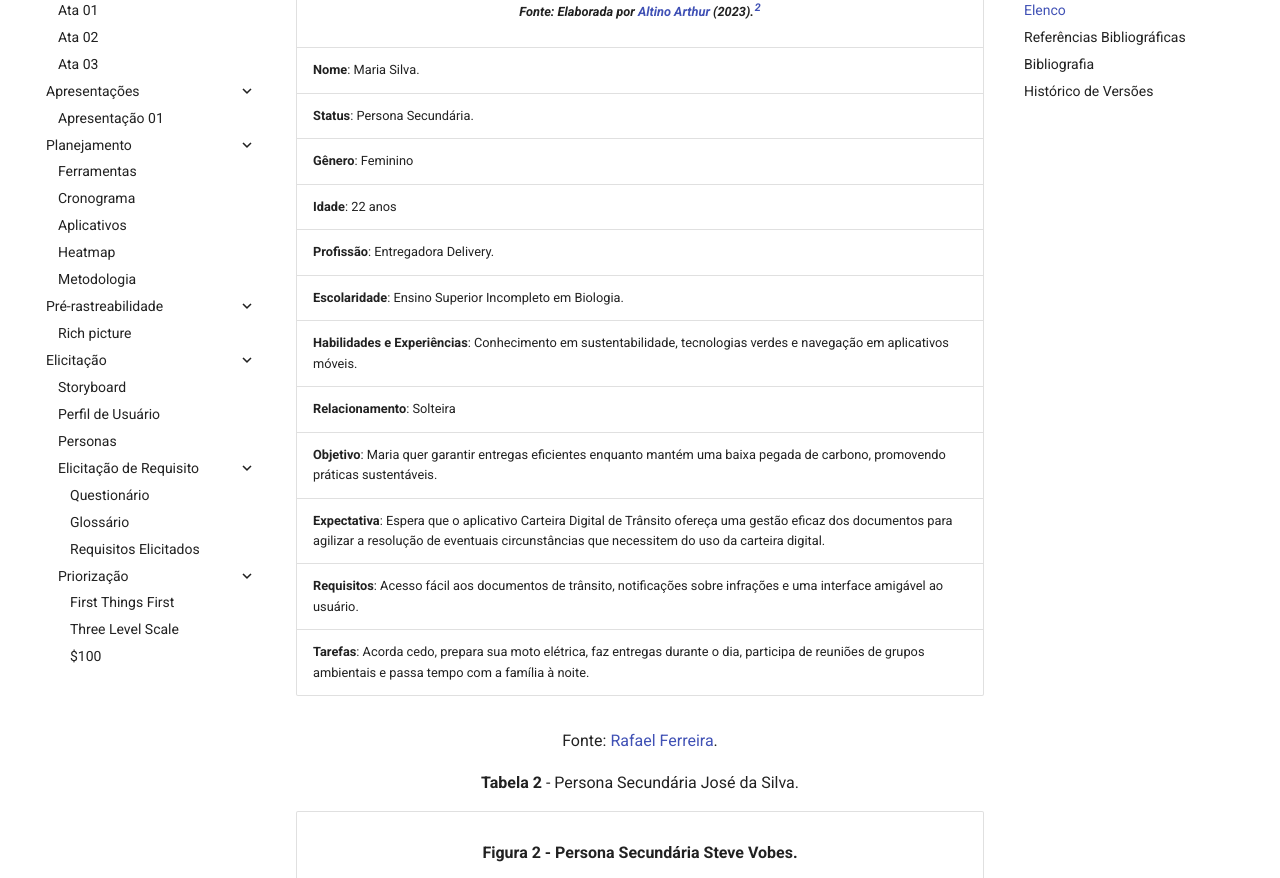
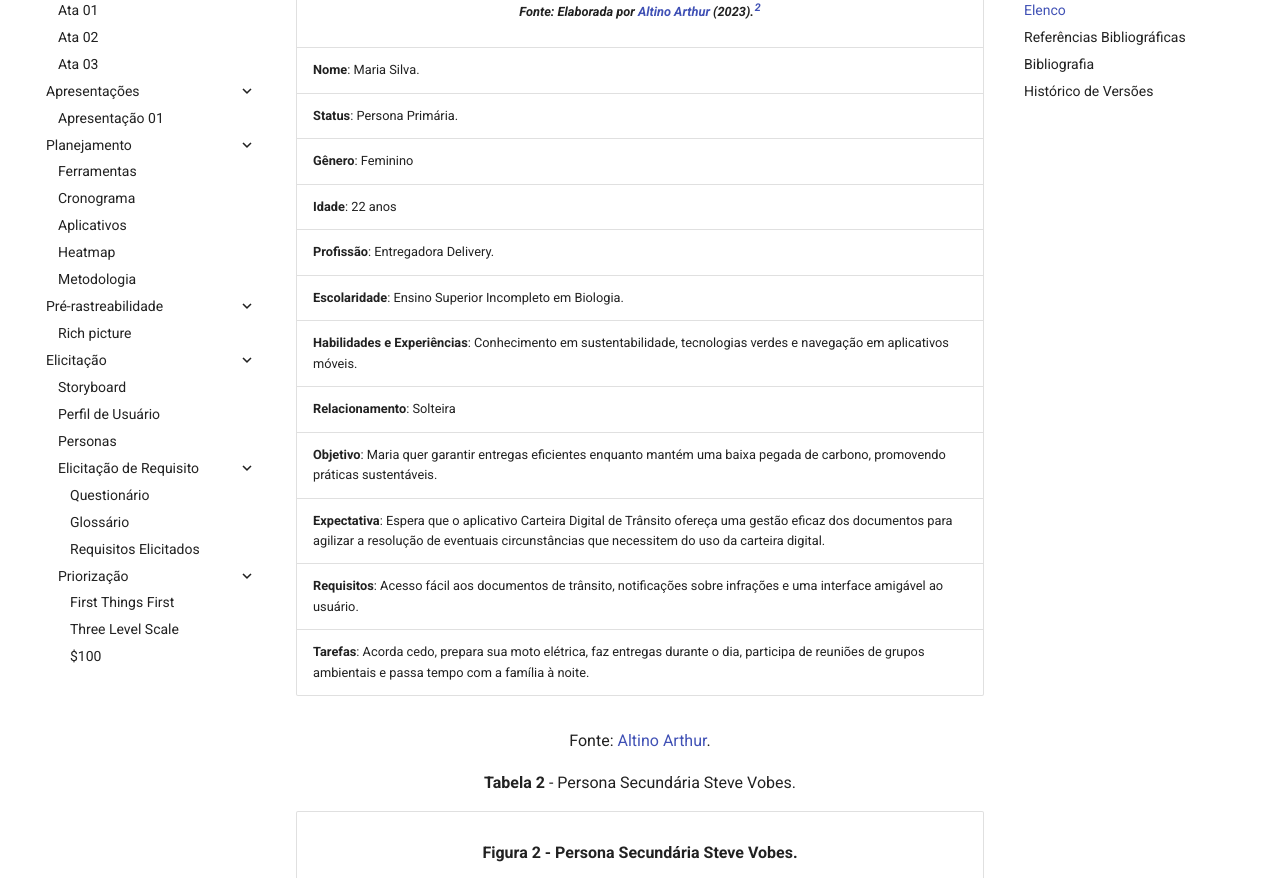
Before and after one commit to Requisitos-de-Software/2023.2-Carteira_Digital_de_Transito, an MkDocs documentation site: the page built from docs/elicitação/personas.md, in a window 1280 px wide and 1400 px high, scrolled down 1181 px. Shown: the part 152-1030 px from the top of the window. Built offline with MkDocs 1.6.1 and Material for MkDocs 9.7.7, drawn with Linux system fonts in a browser that asks for light colours; some of the changed text lies outside the part shown.

Commit message:
Update personas.md

```diff
--- a/docs/elicitação/personas.md
+++ b/docs/elicitação/personas.md
@@ -17,7 +17,7 @@ As personas criadas possuem as características apresentadas na seção de <a hr
 | <font size="3"><p style="text-align: center">Figura 1- Persona Primária Maria Silva.</p></font><figure markdown>![Persona Maria Silva](../assets/persona_maria.jpeg){:style="height:500px;width:500px"}<figcaption>Fonte: Elaborada por [Altino Arthur](https://github.com/arthurrochamoreira) (2023).<a id="TEC2" href="#QT2">^2^</a></figcaption></figure> |
 | ----------------------------------------------------------------------------------------------------------------------------------------------------------------------------------------------------------------------------------------------------------------------------------------------------------------------------------------------------------------------------------------- |
 | **Nome**: Maria Silva.                                                                                                                                                                                                                                                                                                                                                        |
-| **Status**: Persona Secundária.                                                                                                                                                                                                                                                                                                                                                         |
+| **Status**: Persona Primária.                                                                                                                                                                                                                                                                                                                                                         |
 | **Gênero**: Feminino                                                                                                                                                                                                                                                                                                                                                                   |
 | **Idade**: 22 anos                                                                                                                                                                                                                                                                                                                                                                  |
 | **Profissão**: Entregadora Delivery.                                                                                                                                                                                                                                                                                                                       |
@@ -29,9 +29,9 @@ As personas criadas possuem as características apresentadas na seção de <a hr
 | **Requisitos**: Acesso fácil aos documentos de trânsito, notificações sobre infrações e uma interface amigável ao usuário.                                                                                                                                                                                                           |
 | **Tarefas**: Acorda cedo, prepara sua moto elétrica, faz entregas durante o dia, participa de reuniões de grupos ambientais e passa tempo com a família à noite.                                                                                                                                                                                                                              |
 
-<font size="3"><p style="text-align: center">Fonte: [Rafael Ferreira](https://github.com/RafaelCLG0).</p></font>
+<font size="3"><p style="text-align: center">Fonte: [Altino Arthur](https://github.com/arthurrochamoreira).</p></font>
 
-<font size="3"><p style="text-align: center">**Tabela 2** - Persona Secundária José da Silva.</p></font>
+<font size="3"><p style="text-align: center">**Tabela 2** - Persona Secundária Steve Vobes.</p></font>
 
 | <font size="3"><p style="text-align: center">Figura 2 - Persona Secundária Steve Vobes.</p></font><figure markdown>![Persona Steve Vobes](../assets/persona_steve.png){: style="height:500px;width:500px"}<figcaption>Fonte: Elaborada por [Altino Arthur](https://github.com/arthurrochamoreira) (2023).<a id="TEC2" href="#QT2">^2^</a></figcaption></figure> |
 | ---------------------------------------------------------------------------------------------------------------------------------------------------------------------------------------------------------------------------------------------------------------------------------------------------------------------------------------------------------------------------------- |
@@ -50,7 +50,7 @@ As personas criadas possuem as características apresentadas na seção de <a hr
 
 <font size="3"><p style="text-align: center">Fonte: [Matheus Henrique](https://github.com/mathonaut).</p></font>
 
-<font size="3"><p style="text-align: center">**Tabela 3** - Persona Primária jair Motonaro.</p></font>
+<font size="3"><p style="text-align: center">**Tabela 3** - Persona Secundária Jair Motonaro.</p></font>
 
 | <font size="3"><p style="text-align: center">Figura 3- Persona Secundária Jair Motonaro</font><figure markdown>![Jair Motonaro](../assets/persona_jair.png){: style="height:500px;width:500px"}<figcaption>Fonte: Elaborada por [Altino Arthur](https://github.com/arthurrochamoreira) (2023).<a id="TEC2" href="#QT2">^2^</a></figcaption></figure> |
 | ----------------------------------------------------------------------------------------------------------------------------------------------------------------------------------------------------------------------------------------------------------------------------------------------------------------------------------------------------------------- |
@@ -67,7 +67,7 @@ As personas criadas possuem as características apresentadas na seção de <a hr
 | **Requisitos**: Como tem facilidade com tecnologia, Lara acha que o app deve fornecer uma compra segura e que os eventos apareçam de acordo com seus gostos, para que a navegação seja mais fácil.                                                                                                                                                                |
 | **Tarefas**: Acorda cedo, verifica o aplicativo para quaisquer atualizações ou notificações, começa seu dia de trabalho como motorista particular, volta para casa para passar tempo com a família e se manter atualizado sobre as notícias de interesse nacionais.                                                                                                        |
 
-<font size="3"><p style="text-align: center">Fonte: [Geovanna Maciel](https://github.com/manuziny).</p></font>
+<font size="3"><p style="text-align: center">Fonte: [Altino Arthur](https://github.com/arthurrochamoreira).</p></font>
 
 <font size="3"><p style="text-align: center">**Tabela 4** - Persona Primária Carlos Digital.</p></font>
 
```
